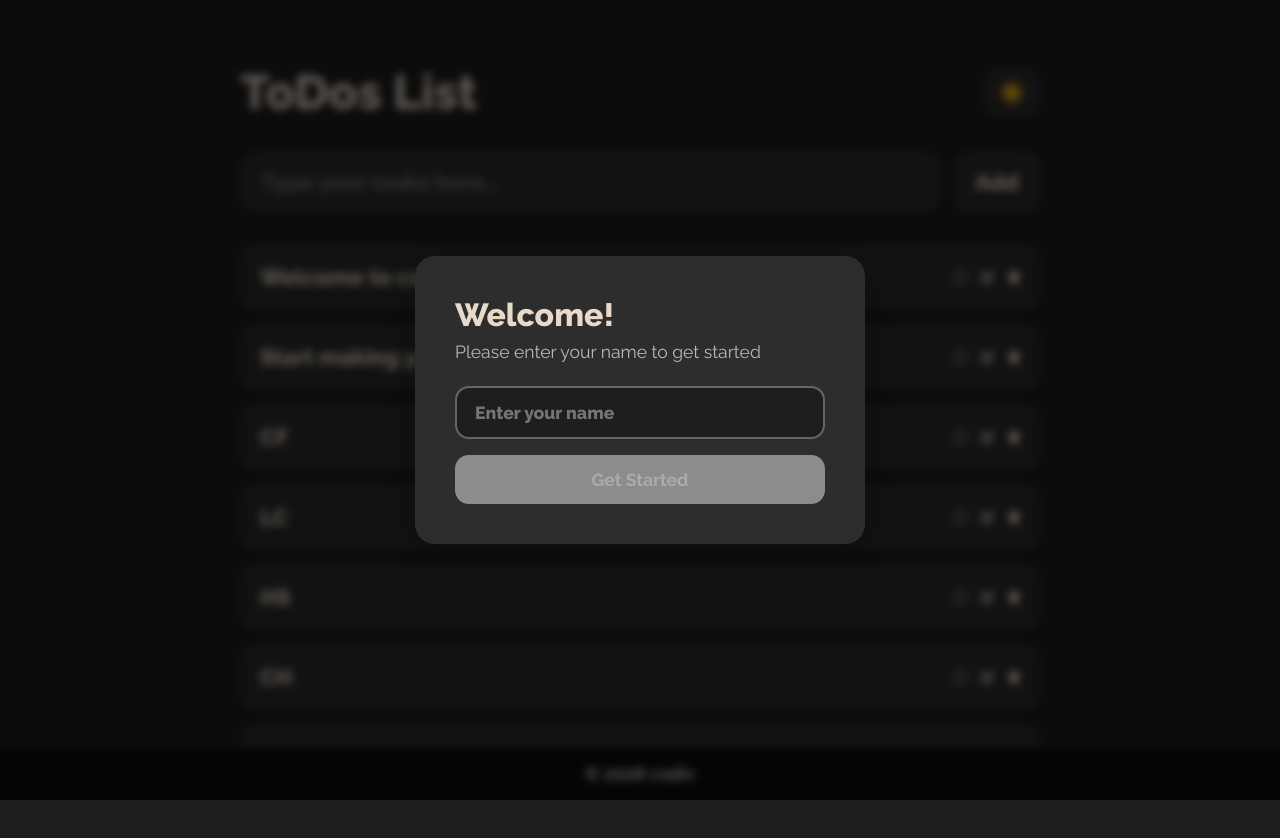
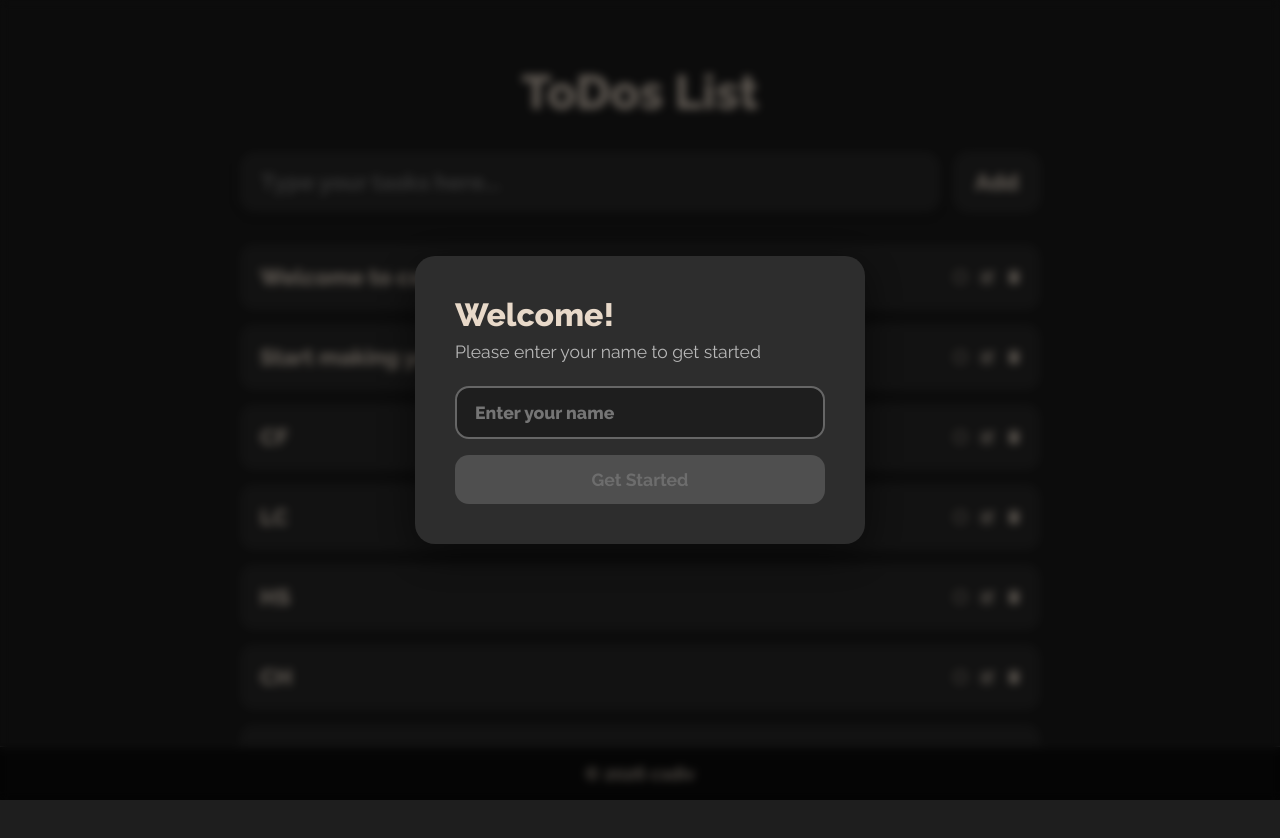
Before and after one commit to csdivyansh/ToDo, a React (Vite) app: page / in a window 1280 px wide. Shown: the top 838 px of the page. Built offline with nearby package versions, Linux system fonts and the light colour scheme.

Commit message:
typewriter fixed

```diff
--- a/src/App.tsx
+++ b/src/App.tsx
@@ -22,18 +22,12 @@ function App() {
     const saved = localStorage.getItem("userName");
     return !saved;
   });
-  const [showWelcome, setShowWelcome] = useState<boolean>(false);
-  const [darkMode, setDarkMode] = useState<boolean>(() => {
-    const saved = localStorage.getItem("darkMode");
-    return saved ? JSON.parse(saved) : true;
+  const [showWelcome, setShowWelcome] = useState<boolean>(() => {
+    const saved = localStorage.getItem("userName");
+    return !!saved; // Show welcome animation if username exists
   });
-
-  const toggleDarkMode = (): void => {
-    setDarkMode((prev) => {
-      localStorage.setItem("darkMode", JSON.stringify(!prev));
-      return !prev;
-    });
-  };
+  // Dark mode is now always enabled
+  const darkMode = true;
 
   function persistData(newList: Todo[]): void {
     localStorage.setItem("todos", JSON.stringify({ todos: newList }));
@@ -127,12 +121,7 @@ function App() {
   return (
     <div className={darkMode ? "dark-mode" : ""}>
       {showModal && <NameModal onSubmit={handleNameSubmit} />}
-      <Header
-        darkMode={darkMode}
-        toggleDarkMode={toggleDarkMode}
-        userName={userName}
-        showWelcome={showWelcome}
-      />
+      <Header userName={userName} showWelcome={showWelcome} />
 
       <TodoInput
         todoValue={todoValue}
--- a/src/components/Header.tsx
+++ b/src/components/Header.tsx
@@ -1,18 +1,11 @@
 import { useState, useEffect } from "react";
 
 interface HeaderProps {
-  darkMode: boolean;
-  toggleDarkMode: () => void;
   userName?: string;
   showWelcome?: boolean;
 }
 
-export default function Header({
-  darkMode,
-  toggleDarkMode,
-  userName,
-  showWelcome,
-}: HeaderProps) {
+export default function Header({ userName, showWelcome }: HeaderProps) {
   const [displayText, setDisplayText] = useState<string>("ToDos List");
   const [isTyping, setIsTyping] = useState<boolean>(false);
 
@@ -20,7 +13,7 @@ export default function Header({
     if (!showWelcome || !userName) return;
 
     const welcomeText = `Welcome ${userName}`;
-    const finalText = "ToDos List";
+    const finalText = "Your ToDos List";
     let timers: number[] = [];
     let isCancelled = false;
 
@@ -46,7 +39,7 @@ export default function Header({
       step();
     };
 
-    const eraseText = (text: string, speed = 40, onDone?: () => void) => {
+    const eraseText = (text: string, speed = 50, onDone?: () => void) => {
       let i = text.length;
       const step = () => {
         if (i >= 0) {
@@ -95,9 +88,6 @@ export default function Header({
         {displayText}
         {isTyping && <span className="cursor">|</span>}
       </h1>
-      <button onClick={toggleDarkMode} className="dark-mode-toggle">
-        {darkMode ? "☀️" : "🌛"}
-      </button>
     </header>
   );
 }
--- a/src/index.css
+++ b/src/index.css
@@ -6,6 +6,12 @@
   font-optical-sizing: auto;
   font-weight: 800;
   font-style: normal;
+}
+
+html,
+body {
+  background: #1e1e1e;
+  color: #e8d9c9;
 }
 h1 {
   margin: 2rem 0;
@@ -36,17 +42,27 @@ h1 .cursor {
   min-height: 100vh;
   display: flex;
   flex-direction: column;
-  background: #e8d9c9;
+  background: #1e1e1e;
+  color: #e8d9c9;
   gap: 14px;
 }
 header {
   display: flex;
   align-items: center;
-  justify-content: space-between;
+  justify-content: center;
   gap: 20px;
   max-width: 800px;
   width: 80%;
   margin: 2rem auto 0;
+}
+
+h1 {
+  margin: 2rem 0;
+  font-size: 2.5rem;
+  display: flex;
+  align-items: center;
+  justify-content: center;
+  gap: 2px;
 }
 
 .input-container {
@@ -64,16 +80,18 @@ header {
   font-size: 1.1rem;
   outline: none;
   padding: 14px 18px;
-  border: none;
-  background: #ffffff;
-  box-shadow: 0 2px 8px rgba(0, 0, 0, 0.12), 0 1.5px 4px rgba(0, 0, 0, 0.1);
+  border: 1px solid #444;
+  background: #2d2d2d;
+  color: #e8d9c9;
+  box-shadow: 0 2px 8px rgba(0, 0, 0, 0.3), 0 1.5px 4px rgba(0, 0, 0, 0.2);
 }
 
 .input-container button {
   border-radius: 14px;
-  background: #ffffff;
+  background: #2d2d2d;
+  color: #e8d9c9;
   padding: 14px 18px;
-  border: none;
+  border: 1px solid #444;
   outline: none;
   font-size: 1.1rem;
   cursor: pointer;
@@ -81,7 +99,7 @@ header {
 }
 
 .input-container button:hover {
-  opacity: 0.7;
+  background: #3d3d3d;
 }
 
 header input {
@@ -104,10 +122,11 @@ header button:hover {
 header button,
 header input {
   padding: 14px 18px;
-  border: none;
+  border: 1px solid #444;
   outline: none;
   font-size: x-large;
-  background: #ffffff;
+  background: #2d2d2d;
+  color: #e8d9c9;
 }
 p {
   font-size: 0.9em;
@@ -129,7 +148,8 @@ p {
   gap: 0.75rem;
   padding: 1rem;
   border-radius: 14px;
-  background: #ffffff;
+  background: #2d2d2d;
+  color: #e8d9c9;
   box-sizing: border-box;
 }
 .todoItem p {
@@ -146,6 +166,7 @@ p {
   transition-duration: 200ms;
   border: none;
   background: transparent;
+  color: #e8d9c9;
   cursor: pointer;
 }
 .actionsContainer button:hover {
@@ -160,8 +181,9 @@ footer {
   bottom: 0;
   left: 0;
   text-align: center;
-  background: #000;
-  color: #fff;
+  background: #0d0d0d;
+  color: #e8d9c9;
+  border-top: 1px solid #444;
 }
 @media (min-width: 640px) {
   header {
@@ -281,12 +303,12 @@ footer {
 }
 
 .modal-content {
-  background: #ffffff;
+  background: #2d2d2d;
   padding: 2.5rem;
   border-radius: 20px;
   max-width: 450px;
   width: 90%;
-  box-shadow: 0 10px 40px rgba(0, 0, 0, 0.3);
+  box-shadow: 0 10px 40px rgba(0, 0, 0, 0.5);
   animation: modalSlideIn 0.3s ease-out;
 }
 
@@ -304,12 +326,12 @@ footer {
 .modal-content h2 {
   margin: 0 0 0.5rem 0;
   font-size: 2rem;
-  color: #333;
+  color: #e8d9c9;
 }
 
 .modal-content p {
   margin: 0 0 1.5rem 0;
-  color: #666;
+  color: #b8b8b8;
   font-size: 1.1rem;
   font-weight: 400;
 }
@@ -323,7 +345,9 @@ footer {
 .modal-content input {
   padding: 14px 18px;
   border-radius: 14px;
-  border: 2px solid #e0e0e0;
+  border: 2px solid #444;
+  background: #1e1e1e;
+  color: #e8d9c9;
   font-size: 1.1rem;
   outline: none;
   transition: border-color 0.3s;
@@ -337,8 +361,8 @@ footer {
   padding: 14px 18px;
   border-radius: 14px;
   border: none;
-  background: #333;
-  color: white;
+  background: #e8d9c9;
+  color: #1e1e1e;
   font-size: 1.1rem;
   cursor: pointer;
   transition: all 0.3s;
@@ -346,45 +370,14 @@ footer {
 }
 
 .modal-content button:hover:not(:disabled) {
-  background: #555;
+  background: #f5ebe0;
   transform: translateY(-2px);
-  box-shadow: 0 4px 12px rgba(0, 0, 0, 0.2);
+  box-shadow: 0 4px 12px rgba(0, 0, 0, 0.3);
 }
 
 .modal-content button:disabled {
-  background: #ccc;
+  background: #666;
+  color: #999;
   cursor: not-allowed;
   opacity: 0.6;
 }
-
-/* Dark mode modal styles */
-.dark-mode .modal-content {
-  background: #2d2d2d;
-}
-
-.dark-mode .modal-content h2 {
-  color: #e8d9c9;
-}
-
-.dark-mode .modal-content p {
-  color: #b8b8b8;
-}
-
-.dark-mode .modal-content input {
-  background: #1e1e1e;
-  color: #e8d9c9;
-  border-color: #444;
-}
-
-.dark-mode .modal-content input:focus {
-  border-color: #666;
-}
-
-.dark-mode .modal-content button:not(:disabled) {
-  background: #e8d9c9;
-  color: #1e1e1e;
-}
-
-.dark-mode .modal-content button:hover:not(:disabled) {
-  background: #f5ebe0;
-}
```
